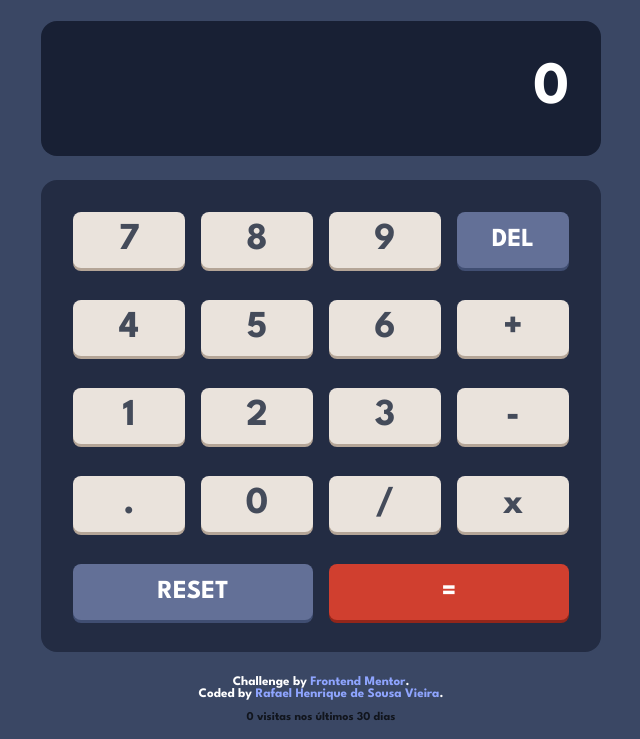
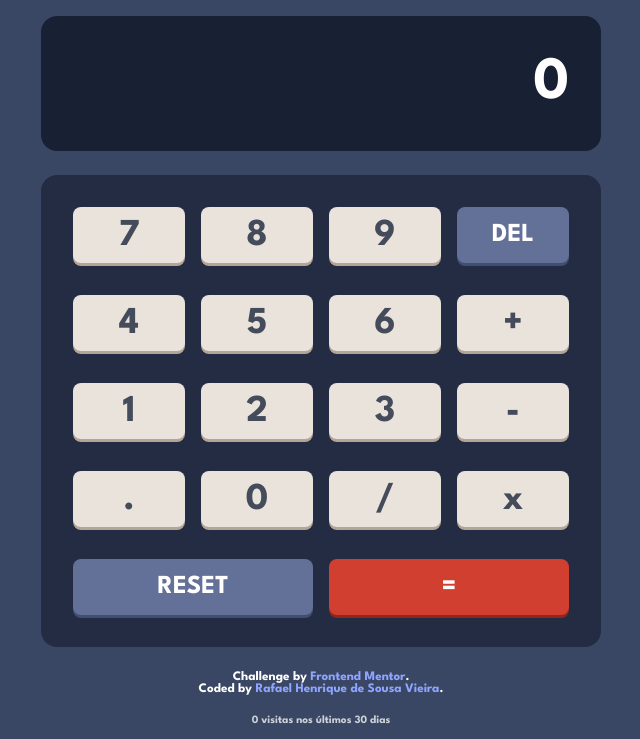
Before and after one commit to RafaelHDSV/Calculator-app, a plain HTML site: page index.html in a window 1280 px wide. Shown: the part 62-801 px from the top of the page, without its empty margins (319-959 px from the left). Drawn offline with Linux system fonts and the light colour scheme.

Commit message:
Fix Vieira Analytics collect and visit-count footer placement.

```diff
--- a/index.html
+++ b/index.html
@@ -87,7 +87,11 @@
 
   <script src="script.js"></script>
 <script data-name="BMC-Widget" data-cfasync="false" src="https://cdnjs.buymeacoffee.com/1.0.0/widget.prod.min.js" data-id="vieira" data-description="Support me on Buy me a coffee!" data-message="" data-color="#D03F2F" data-position="Right" data-x_margin="18" data-y_margin="18"></script>
-    <p id="va-visits" aria-live="polite" hidden style="margin:0;padding:0.75rem 1rem;text-align:center;font-size:0.75rem;opacity:0.7"></p>
+
+  <footer class="attribution" style="text-align:center;padding:0.75rem 1rem;font-size:0.75rem">
+    <p id="va-visits" aria-live="polite" hidden style="margin:0.35rem 0 0;padding:0;text-align:center;font-size:0.7rem;line-height:1.3;opacity:0.75;color:inherit"></p>
+  </footer>
+    <script type="module" src="js/analytics.js"></script>
     <script type="module" src="js/visit-count.js"></script>
 </body>
 
--- /dev/null
+++ b/js/analytics.js
@@ -0,0 +1,3 @@
+import { trackPageview } from '../vendor/vieira-analytics/dist/index.js'
+
+trackPageview({ projectKey: 'calculadora-app' })
```
Also changed, not shown: vendor/vieira-analytics/package.json (added, +25 -0 lines), vendor/vieira-analytics/dist/chunk-7RC3YH4P.js (added), vendor/vieira-analytics/dist/index.js (added), vendor/vieira-analytics/dist/react.js (added), 3 other files.
